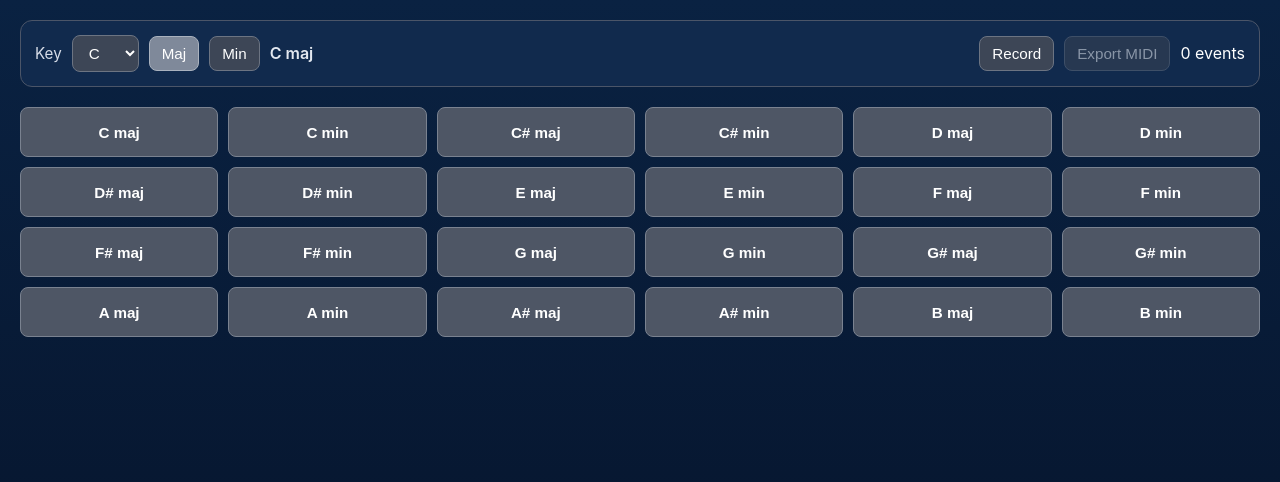
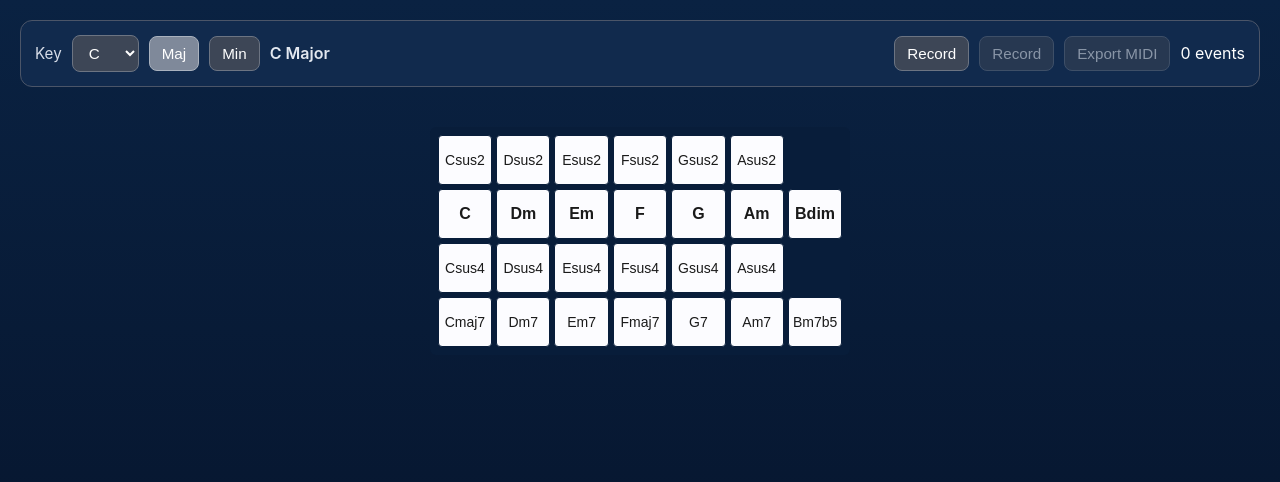
Before and after one commit to uzakotim/chordo, a React (Vite) app: page / in a window 1280 px wide. Shown: the top 482 px of the page. Built offline with nearby package versions, Linux system fonts and the light colour scheme.

Commit message:
key chords

```diff
--- a/src/App.css
+++ b/src/App.css
@@ -127,3 +127,48 @@ button:disabled {
     align-items: flex-start;
   }
 }
+
+.chord-grid {
+  display: flex;
+  flex-direction: column;
+  gap: 4px;
+  background-color: #081d3a;
+  padding: 8px;
+  border-radius: 6px;
+  max-width: 800px;
+  margin: 20px auto;
+}
+
+.chord-row {
+  display: grid;
+  grid-template-columns: repeat(7, 1fr);
+  gap: 4px;
+}
+
+.chord-button {
+  background-color: #fcfcff;
+  border: 1px solid #081d3a;
+  padding: 12px 4px;
+  font-size: 14px;
+  font-weight: 500;
+  text-align: center;
+  border-radius: 4px;
+  cursor: pointer;
+  color: #1a1a1a;
+  transition: background 0.15s ease;
+}
+
+.chord-button:hover:not(:disabled) {
+  background-color: #7f899a;
+}
+
+.chord-button.triad-main {
+  font-weight: bold;
+  font-size: 16px;
+}
+
+.chord-button.empty-slot {
+  background-color: transparent;
+  border: 1px solid transparent;
+  pointer-events: none;
+}
--- a/src/App.tsx
+++ b/src/App.tsx
@@ -13,35 +13,58 @@ const NOTES = ["C", "C#", "D", "D#", "E", "F", "F#", "G", "G#", "A", "A#", "B"];
 const KEY_OPTIONS = ["C", "C#", "D", "D#", "E", "F", "F#", "G", "G#", "A", "A#", "B"];
 
 const NOTE_TO_SEMITONE: Record<string, number> = {
-  C: 0,
-  "C#": 1,
-  Db: 1,
-  D: 2,
-  "D#": 3,
-  Eb: 3,
-  E: 4,
-  F: 5,
-  "F#": 6,
-  Gb: 6,
-  G: 7,
-  "G#": 8,
-  Ab: 8,
-  A: 9,
-  "A#": 10,
-  Bb: 10,
-  B: 11,
+  C: 0, "C#": 1, Db: 1, D: 2, "D#": 3, Eb: 3, E: 4, F: 5,
+  "F#": 6, Gb: 6, G: 7, "G#": 8, Ab: 8, A: 9, "A#": 10, Bb: 10, B: 11,
+};
+
+// Interval patterns for scales (semitones from root)
+const SCALE_INTERVALS = {
+  maj: [0, 2, 4, 5, 7, 9, 11],
+  min: [0, 2, 3, 5, 7, 8, 10],
+};
+
+// Diatonic triad qualities for each step
+const DIATONIC_QUALITIES = {
+  maj: ["maj", "min", "min", "maj", "maj", "min", "dim"],
+  min: ["min", "dim", "maj", "min", "min", "maj", "maj"],
+};
+
+// Seventh chord extensions for each step
+const SEVENTH_EXTENSIONS = {
+  maj: ["maj7", "m7", "m7", "maj7", "7", "m7", "m7b5"],
+  min: ["m7", "m7b5", "maj7", "m7", "m7", "maj7", "7"],
 };
 
 function buildChordLabel(root: string, quality: string): string {
-  return `${root} ${quality}`;
+  // Cleans up labels so they look like "C", "Em", "Bdim", "Cmaj7", etc.
+  if (quality === "maj") return root;
+  if (quality === "min") return `${root}m`;
+  return `${root}${quality}`;
 }
 
 function chordToMidiNotes(chord: string): number[] {
-  const [root, quality] = chord.split(" ");
-  const rootSemitone = NOTE_TO_SEMITONE[root];
+  // Basic parsing for midi playback
+  let root = chord.substring(0, 1);
+  if (chord.charAt(1) === "#" || chord.charAt(1) === "b") {
+    root += chord.charAt(1);
+  }
+  const extension = chord.replace(root, "");
+
+  const rootSemitone = NOTE_TO_SEMITONE[root] ?? 0;
   const base = 60 + rootSemitone;
-  const third = quality === "maj" ? 4 : 3;
-  return [base, base + third, base + 7];
+
+  // Basic handling for standard triads, variations can be expanded if needed
+  let third = 4;
+  let fifth = 7;
+
+  if (extension.startsWith("m") || extension.startsWith("dim")) {
+    third = 3;
+  }
+  if (extension.includes("dim") || extension.includes("m7b5")) {
+    fifth = 6;
+  }
+
+  return [base, base + third, base + fifth];
 }
 
 function downloadBlob(filename: string, blob: Blob) {
@@ -56,12 +79,10 @@ function downloadBlob(filename: string, blob: Blob) {
 function encodeVariableLength(value: number): number[] {
   let buffer = value & 0x7f;
   const result: number[] = [];
-
   while ((value >>= 7)) {
     buffer <<= 8;
     buffer |= (value & 0x7f) | 0x80;
   }
-
   while (true) {
     result.push(buffer & 0xff);
     if (buffer & 0x80) {
@@ -70,7 +91,6 @@ function encodeVariableLength(value: number): number[] {
       break;
     }
   }
-
   return result;
 }
 
@@ -80,10 +100,9 @@ function toBigEndian32(value: number): number[] {
 
 function buildMidiBytes(events: ChordEvent[]): Uint8Array {
   const ticksPerQuarter = 480;
-  const ticksPerMillisecond = ticksPerQuarter / 500; // 120 BPM
+  const ticksPerMillisecond = ticksPerQuarter / 500;
   const noteEvents: Array<{ tick: number; bytes: number[] }> = [];
 
-  // 120 BPM tempo.
   noteEvents.push({ tick: 0, bytes: [0xff, 0x51, 0x03, 0x07, 0xa1, 0x20] });
 
   events.forEach((event, index) => {
@@ -110,24 +129,11 @@ function buildMidiBytes(events: ChordEvent[]): Uint8Array {
     previousTick = event.tick;
   });
 
-  // End-of-track event.
   trackData.push(0x00, 0xff, 0x2f, 0x00);
 
   const headerChunk = [
-    0x4d,
-    0x54,
-    0x68,
-    0x64, // MThd
-    0x00,
-    0x00,
-    0x00,
-    0x06, // Header size
-    0x00,
-    0x00, // Format 0
-    0x00,
-    0x01, // One track
-    (ticksPerQuarter >> 8) & 0xff,
-    ticksPerQuarter & 0xff,
+    0x4d, 0x54, 0x68, 0x64, 0x00, 0x00, 0x00, 0x06, 0x00, 0x00, 0x00, 0x01,
+    (ticksPerQuarter >> 8) & 0xff, ticksPerQuarter & 0xff,
   ];
 
   const trackChunk = [0x4d, 0x54, 0x72, 0x6b, ...toBigEndian32(trackData.length), ...trackData];
@@ -142,12 +148,30 @@ function App() {
   const [recordedChords, setRecordedChords] = useState<ChordEvent[]>([]);
   const [recordingStartedAt, setRecordingStartedAt] = useState<number | null>(null);
 
-  const chordButtons = useMemo(
-    () => NOTES.flatMap((root) => [buildChordLabel(root, "maj"), buildChordLabel(root, "min")]),
-    [],
-  );
+  // Dynamically calculate scale roots and corresponding chords grid based on the key
+  const chordGridRows = useMemo(() => {
+    const rootIndex = NOTES.indexOf(selectedKey);
+    const intervals = SCALE_INTERVALS[keyMode];
+    const triadQualities = DIATONIC_QUALITIES[keyMode];
+    const seventhExtensions = SEVENTH_EXTENSIONS[keyMode];
+
+    // Get the 7 scale roots for the selected key
+    const scaleRoots = intervals.map((interval) => {
+      const idx = (rootIndex + interval) % 12;
+      return NOTES[idx];
+    });
+
+    // Build functional rows mirroring the Reference Image layout
+    const sus2Row = scaleRoots.map((root, i) => (triadQualities[i] === "dim" ? "" : `${root}sus2`));
+    const triadRow = scaleRoots.map((root, i) => buildChordLabel(root, triadQualities[i]));
+    const sus4Row = scaleRoots.map((root, i) => (triadQualities[i] === "dim" ? "" : `${root}sus4`));
+    const seventhRow = scaleRoots.map((root, i) => buildChordLabel(root, seventhExtensions[i]));
+
+    return [sus2Row, triadRow, sus4Row, seventhRow];
+  }, [selectedKey, keyMode]);
 
   async function onChordPress(chord: string) {
+    if (!chord) return; // Skip empty layout positions
     await invoke("log_chord_press", { chord, key: selectedKey, keyMode });
 
     if (!isRecording || recordingStartedAt === null) {
@@ -213,12 +237,15 @@ function App() {
             Min
           </button>
           <span className="selected-key">
-            {selectedKey} {keyMode}
+            {selectedKey} {keyMode === "maj" ? "Major" : "Minor"}
           </span>
         </div>
 
         <div className="record-config">
           <button className={isRecording ? "is-recording" : ""} onClick={onRecordToggle} type="button">
+            {isRecording ? "Stop Record" : "Record"}
+          </button>
+          <button onClick={onExportMidi} type="button" disabled={recordedChords.length === 0}>
             {isRecording ? "Stop Record" : "Record"}
           </button>
           <button onClick={onExportMidi} type="button" disabled={recordedChords.length === 0}>
@@ -228,11 +255,22 @@ function App() {
         </div>
       </section>
 
+      {/* Styled Grid resembling the OneMotion Interface */}
       <section className="chord-grid">
-        {chordButtons.map((chord) => (
-          <button key={chord} type="button" className="chord-button" onClick={() => void onChordPress(chord)}>
-            {chord}
-          </button>
+        {chordGridRows.map((row, rowIndex) => (
+          <div key={rowIndex} className="chord-row">
+            {row.map((chord, colIndex) => (
+              <button
+                key={colIndex}
+                type="button"
+                className={`chord-button ${!chord ? "empty-slot" : ""} ${rowIndex === 1 ? "triad-main" : ""}`}
+                disabled={!chord}
+                onClick={() => void onChordPress(chord)}
+              >
+                {chord}
+              </button>
+            ))}
+          </div>
         ))}
       </section>
     </main>
```
